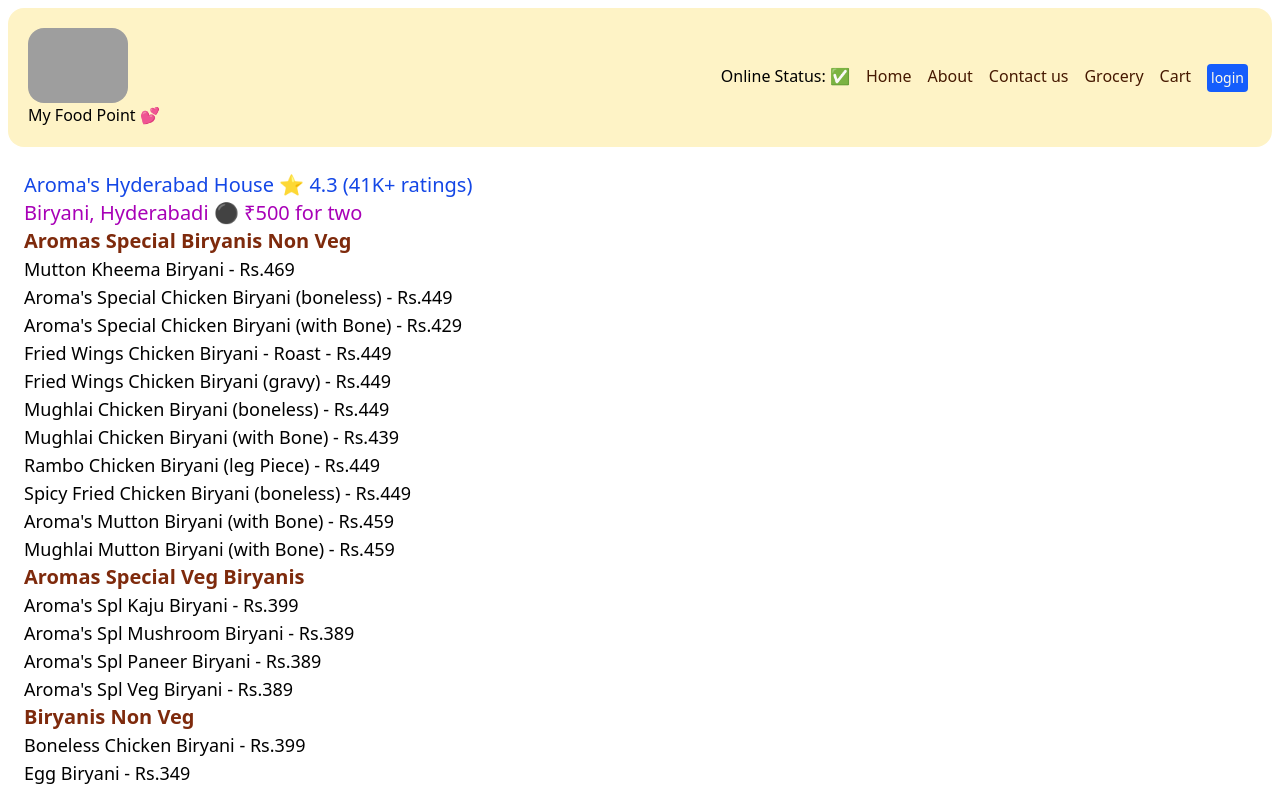
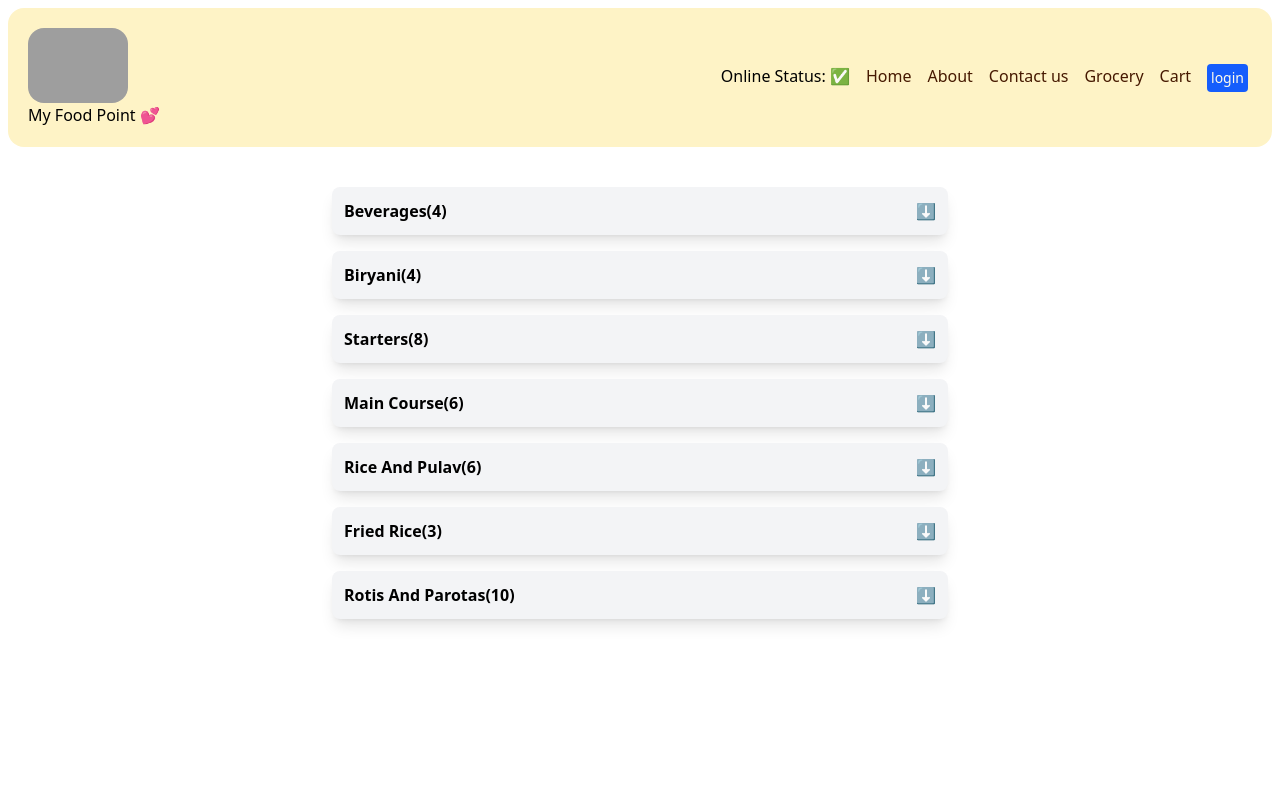
Before and after one commit to Shubham-Modi777/react, a React (Vite) app: page /restaurant/1 in a window 1280 px wide. Shown: the top 792 px of the page. Built offline with nearby package versions, Linux system fonts and the light colour scheme; grey boxes are pictures that could not be loaded.

Commit message:
Higher order component and Accordian

```diff
--- a/src/App.js
+++ b/src/App.js
@@ -53,7 +53,7 @@ const appRouter = createBrowserRouter([
         element: <RestaurantMenu />,
       },
     ],
-    errorElement: <Error />,
+    // errorElement: <Error />,
   },
 ]);
 
--- a/src/components/Body.js
+++ b/src/components/Body.js
@@ -1,4 +1,4 @@
-import RestaurantCard from "./RestaurantCard";
+import RestaurantCard, { WithBestLabel } from "./RestaurantCard";
 import { useState, useEffect } from "react";
 import { Link } from "react-router-dom";
 import Shimmer from "./Simmer";
@@ -11,6 +11,7 @@ const Body = () => {
   const [filteredRes, setFilteredRes] = useState([]);
 
   const OnlineStatus = useOnlineStatus();
+  const BestLabelCard = WithBestLabel(RestaurantCard);
 
   useEffect(() => {
     fetchData();
@@ -28,7 +29,7 @@ const Body = () => {
       jason?.data?.cards[1]?.card?.card?.gridElements?.infoWithStyle
         ?.restaurants;
 
-    console.log("jason", resList);
+    //console.log("jason", resList);
 
     setListOfRes(resList);
     setFilteredRes(resList);
@@ -53,14 +54,15 @@ const Body = () => {
         <div className="flex items-center gap-2 p-2 ">
           <input
             type="text"
-            className="border rounded-sm"
+            className="border rounded-sm justify-center p-1"
+            placeholder="Search your meal🍔🍗..."
             value={searchText}
             onChange={(e) => {
               setSearchText(e.target.value);
             }}
           />
           <button
-            className="text-sm text-amber-50 p-1 m-b-1 bg-blue-600 rounded-sm"
+            className="text-sm font-normal text-amber-50 p-1 m-b-1 w-20 bg-blue-500 rounded-sm cursor-pointer"
             onClick={() => {
               let searchFilter = filteredRes.filter((res) => {
                 // with {} , we need to use return statement but without {} it's implicit return
@@ -104,9 +106,13 @@ const Body = () => {
         </button>
       </div>
       <div className="flex flex-wrap gap-2">
-        {listOfRes.map((res) => (
-          <RestaurantCard key={res.info.id} resData={res.info} />
-        ))}
+        {listOfRes.map((res) =>
+          res.info.avgRating >= 4.4 ? (
+            <BestLabelCard key={res.info.id} resData={res.info} />
+          ) : (
+            <RestaurantCard key={res.info.id} resData={res.info} />
+          )
+        )}
       </div>
     </div>
   );
--- /dev/null
+++ b/src/components/CategoriesItemList.js
@@ -0,0 +1,20 @@
+const CategoriesItemList = ({ categories }) => {
+  console.log("categories", categories);
+  return (
+    <div>
+      {categories.map((cat) => {
+        return (
+          <div key={cat?.categoryId}>
+            <div>
+              <span>
+                {cat?.title} ({cat?.itemCards.length})
+              </span>
+            </div>
+          </div>
+        );
+      })}
+    </div>
+  );
+};
+
+export default CategoriesItemList;
--- /dev/null
+++ b/src/components/ItemsList.js
@@ -0,0 +1,46 @@
+import { CDN_URL } from "../utils/constant";
+
+const ItemsList = ({ items }) => {
+  console.log("items", items);
+  return (
+    <div>
+      {items.map((item) => {
+        return (
+          <div
+            key={item?.card?.info?.id}
+            className="p-1 m-1 border-grey border-b text-left flex justify-between"
+          >
+            <div className="py-2 w-9/12">
+              <span>{item?.card?.info?.name} </span>
+              <span>
+                {"  "} - ₹ {"  "}
+                {item?.card?.info?.price / 100}
+              </span>
+              <p className="text-sm text-gray-900 pt-2">
+                ❇️ {item?.card?.info?.ratings?.aggregatedRating?.rating} (
+                {item?.card?.info?.ratings?.aggregatedRating?.ratingCountV2})
+              </p>
+              <p className="text-md text-gray-600 pt-2">
+                {item?.card?.info?.description}
+              </p>
+            </div>
+            <div className="w-3/12">
+              <div className="absolute">
+                <button className="px-2 py-1 bg-white shadow-lg rounded-md cursor-pointer">
+                  Add+
+                </button>
+              </div>
+
+              <img
+                src={CDN_URL + item?.card?.info?.imageId}
+                className="w-full rounded-md"
+              />
+            </div>
+          </div>
+        );
+      })}
+    </div>
+  );
+};
+
+export default ItemsList;
--- a/src/components/RestaurantCard.js
+++ b/src/components/RestaurantCard.js
@@ -31,4 +31,19 @@ const RestaurantCard = (props) => {
   );
 };
 
+//Higher order component
+
+export const WithBestLabel = (RestaurantCard) => {
+  return (props) => {
+    return (
+      <div>
+        <label className="absolute text-white bg-black  p-1 rounded-lg w-auto text-center">
+          Best choice
+        </label>
+        <RestaurantCard {...props} />
+      </div>
+    );
+  };
+};
+
 export default RestaurantCard;
--- /dev/null
+++ b/src/components/RestaurantCategory.js
@@ -0,0 +1,44 @@
+import ItemsList from "./ItemsList";
+import CategoriesItemList from "./CategoriesItemList";
+import { useState } from "react";
+
+const RestaurantCategory = ({ data }) => {
+  console.log("data", data);
+  const [showItems, setShowItems] = useState(false);
+
+  const handleClick = () => {
+    console.log("click");
+    setShowItems(!showItems);
+  };
+  return (
+    <div>
+      {/* header*/}
+      <div className="w-6/12 mx-auto my-4 p-3 rounded-lg bg-gray-100 shadow-lg ">
+        <div
+          className="flex justify-between cursor-pointer"
+          onClick={handleClick}
+        >
+          <span className="font-bold">
+            {data.title}(
+            {data?.itemCards?.length
+              ? data?.itemCards?.length
+              : data?.categories?.length}
+            )
+          </span>
+          <span>⬇️</span>
+        </div>
+        {/* body */}
+        <div>
+          {showItems &&
+            (data?.itemCards ? (
+              <ItemsList items={data?.itemCards} />
+            ) : (
+              <CategoriesItemList categories={data?.categories} />
+            ))}
+        </div>
+      </div>
+    </div>
+  );
+};
+
+export default RestaurantCategory;
--- a/src/components/RestaurantMenu.js
+++ b/src/components/RestaurantMenu.js
@@ -1,6 +1,7 @@
 import { useEffect, useState } from "react";
 import Shimmer from "./Simmer";
 import { RestData } from "../utils/mockData";
+import RestaurantCategory from "./RestaurantCategory";
 
 const MenuCategorys = ({ category }) => (
   <>
@@ -24,9 +25,18 @@ const RestaurantMenu = () => {
   const data =
     RestData[0]?.data?.cards[4]?.groupedCard?.cardGroupMap?.REGULAR?.cards[2]
       ?.card?.card;
-  console.log("RestData:", data);
+  //console.log("RestData:", data);
 
   const cardInfo = RestData[0]?.data?.cards[2]?.card?.card?.info;
+
+  const categories =
+    RestData[0]?.data?.cards[4]?.groupedCard?.cardGroupMap?.REGULAR?.cards.filter(
+      (cat) =>
+        cat.card.card.type ===
+        "type.googleapis.com/swiggy.presentation.food.v2.NestedItemCategory"
+    );
+
+  console.log("categoryData", categories);
 
   useEffect(() => {
     //fetchMenu();
@@ -45,16 +55,27 @@ const RestaurantMenu = () => {
     <Shimmer />
   ) : (
     <div className="p-3 m-3">
-      <h1 className="text-blue-700 text-xl">
+      {/* <h1 className="text-blue-700 text-xl">
         {cardInfo.name} ⭐ {cardInfo.avgRatingString} (
         {cardInfo.totalRatingsString})
       </h1>
       <h4 className="gap-2 text-fuchsia-700 text-xl">
         {cardInfo.cuisines.join(", ")} ⚫ {cardInfo.costForTwoMessage}
-      </h4>
-      {restInfo.categories.map((category) => (
+      </h4> */}
+      {/* {restInfo.categories.map((category) => (
         <MenuCategorys key={category.title} category={category} />
-      ))}
+      ))} */}
+      <div>
+        {/* Category accordian */}
+        {categories.map((category) => {
+          return (
+            <RestaurantCategory
+              key={category?.card?.card?.categoryId}
+              data={category?.card?.card}
+            />
+          );
+        })}
+      </div>
     </div>
   );
 };
```
Also changed, not shown: src/utils/mockData.js.
